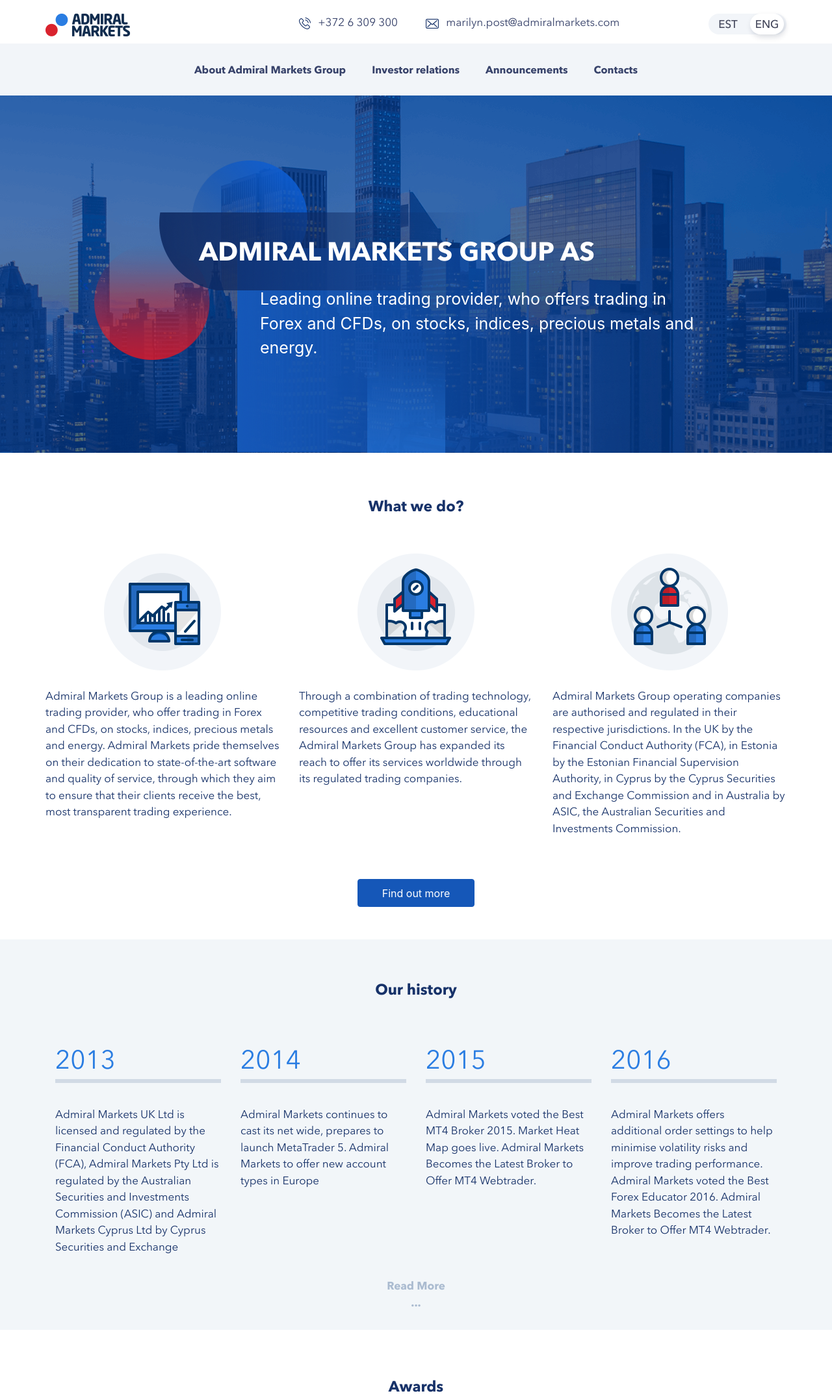
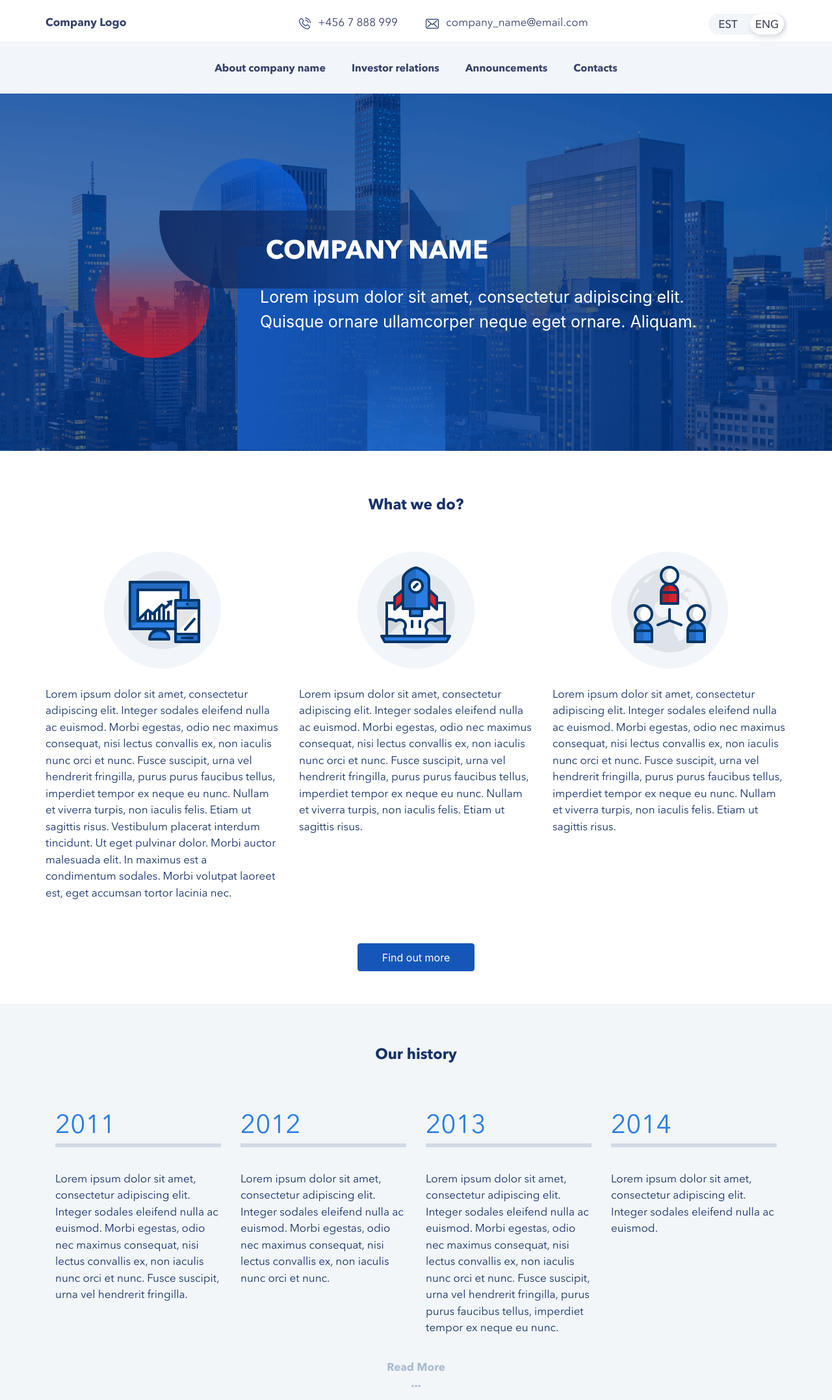
Before and after one commit to OleeeG1103/AdmiralMarket, a website: page src/index.html in a window 1280 px wide. Shown: the top 2155 px of the page at 65% size. Drawn offline with nearby package versions, Linux system fonts and the light colour scheme; files that its build step writes are made by us from their sources; files whose address does not match are found by name.

Commit message:
ReProject

```diff
--- a/src/index.html
+++ b/src/index.html
@@ -4,7 +4,7 @@
 <head>
     <meta charset="UTF-8">
     <meta name="viewport" content="width=device-width, initial-scale=1, maximum-scale=1">
-    <title>Admiral Market</title>
+    <title>Company Name</title>
     <script src="https://ajax.googleapis.com/ajax/libs/jquery/1.9.1/jquery.min.js"></script>
     <link rel="stylesheet" href="css/style.css">
 
@@ -14,17 +14,17 @@
 <div class="container header">
     <div class="row">
         <div class="col-xl-2 offset-xl-0 col-lg-2 offset-lg-0 col-md-3 offset-md-0 col-sm-4 col-5 offset-0 logo">
-            <a href="index.html"><img src="img/am-logo.png" alt="am-logo"></a>
+            <a href="index.html">Company Logo</a>
         </div>
 
         <div class="col-xl-2 offset-xl-2 col-lg-3 offset-lg-1 col-md-3 phone">
             <img src="img/phone.png" alt="phone">
-            <span>+372 6 309 300</span>
+            <span>+456 7 888 999</span>
         </div>
 
         <div class="col-xl-4 col-lg-4 col-md-4 email">
             <img src="img/email-ico.png" alt="email">
-            <span>marilyn.post@admiralmarkets.com</span>
+            <span>company_name@email.com</span>
         </div>
 
         <div class="col-xl-2 col-lg-2 col-md-2 language-wrapper">
@@ -48,7 +48,7 @@
 <div class="container-fluid navigation-wrapper">
     <div class="row">
         <div class="col-xl-8 offset-xl-2 col-lg-10 offset-lg-1 col-md-12 navigation">
-    <span class="navigation__item">About Admiral Markets Group
+    <span class="navigation__item">About company name
     <ul class="navigation__item-open">
         <a href="#"><li>item 1</li></a>
         <a href="#"><li>item 2</li></a>
@@ -78,10 +78,10 @@
                 <div class="blue-ring"></div>
                 <div class="red-ring"></div>
                 <div class="heading">
-                    <span>ADMIRAL MARKETS GROUP AS</span>
+                    <span>COMPANY NAME</span>
                 </div>
                 <div class="big-blue-box">
-                    <span>Leading online trading provider, who offers trading in Forex and CFDs, on stocks, indices, precious metals and energy. </span>
+                    <span>Lorem ipsum dolor sit amet, consectetur adipiscing elit. Quisque ornare ullamcorper neque eget ornare. Aliquam. </span>
                     <div class="small-blue-box"></div>
                 </div>
             </div>
@@ -102,9 +102,7 @@
                 <img src="img/am-profider-icon.png" alt="icon">
             </div>
             <div class="text">
-                <p>Admiral Markets Group is a leading online trading provider, who offer trading in Forex and CFDs, on stocks, indices, precious metals and energy.
-                    Admiral Markets pride themselves on their dedication to state-of-the-art software and quality of service, through which they aim to ensure that their clients receive the best, most transparent trading experience.
-                </p>
+                <p>Lorem ipsum dolor sit amet, consectetur adipiscing elit. Integer sodales eleifend nulla ac euismod. Morbi egestas, odio nec maximus consequat, nisi lectus convallis ex, non iaculis nunc orci et nunc. Fusce suscipit, urna vel hendrerit fringilla, purus purus faucibus tellus, imperdiet tempor ex neque eu nunc. Nullam et viverra turpis, non iaculis felis. Etiam ut sagittis risus. Vestibulum placerat interdum tincidunt. Ut eget pulvinar dolor. Morbi auctor malesuada elit. In maximus est a condimentum sodales. Morbi volutpat laoreet est, eget accumsan tortor lacinia nec.
             </div>
         </div>
         <div class="col-xl-4 offset-xl-0 col-lg-4 offset-lg-0 col-md-4 offset-md-0 col-10 offset-1 information__card">
@@ -112,8 +110,7 @@
                 <img src="img/am-technology-icon.png" alt="icon">
             </div>
             <div class="text">
-                <p>Through a combination of trading technology, competitive trading conditions, educational resources and excellent customer service,
-                    the Admiral Markets Group has expanded its reach to offer its services worldwide through its regulated trading companies.
+                <p>Lorem ipsum dolor sit amet, consectetur adipiscing elit. Integer sodales eleifend nulla ac euismod. Morbi egestas, odio nec maximus consequat, nisi lectus convallis ex, non iaculis nunc orci et nunc. Fusce suscipit, urna vel hendrerit fringilla, purus purus faucibus tellus, imperdiet tempor ex neque eu nunc. Nullam et viverra turpis, non iaculis felis. Etiam ut sagittis risus.
                 </p>
             </div>
         </div>
@@ -122,10 +119,7 @@
                 <img src="img/am-team-icon.png" alt="icon">
             </div>
             <div class="text">
-                <p>Admiral Markets Group operating companies are authorised and regulated in their
-                    respective jurisdictions. In the UK by the Financial Conduct Authority (FCA), in Estonia by the Estonian Financial Supervision
-                    Authority, in Cyprus by the Cyprus Securities and Exchange Commission and in Australia by ASIC, the Australian Securities and
-                    Investments Commission.
+                <p>Lorem ipsum dolor sit amet, consectetur adipiscing elit. Integer sodales eleifend nulla ac euismod. Morbi egestas, odio nec maximus consequat, nisi lectus convallis ex, non iaculis nunc orci et nunc. Fusce suscipit, urna vel hendrerit fringilla, purus purus faucibus tellus, imperdiet tempor ex neque eu nunc. Nullam et viverra turpis, non iaculis felis. Etiam ut sagittis risus.
                 </p>
             </div>
         </div>
@@ -149,14 +143,32 @@
         <div class="row">
             <div class="col-xl-3 col-lg-3 col-md-3 history__year">
                 <div class="history__year-title">
+                    <span>2011</span>
+                </div>
+                <div class="history__year-text">
+                    <span>
+                        Lorem ipsum dolor sit amet, consectetur adipiscing elit. Integer sodales eleifend nulla ac euismod. Morbi egestas, odio nec maximus consequat, nisi lectus convallis ex, non iaculis nunc orci et nunc. Fusce suscipit, urna vel hendrerit fringilla.
+                    </span>
+                </div>
+            </div>
+            <div class="col-xl-3 col-lg-3 col-md-3 history__year">
+                <div class="history__year-title">
+                    <span>2012</span>
+                </div>
+                <div class="history__year-text">
+                    <span>
+                        Lorem ipsum dolor sit amet, consectetur adipiscing elit. Integer sodales eleifend nulla ac euismod. Morbi egestas, odio nec maximus consequat, nisi lectus convallis ex, non iaculis nunc orci et nunc.
+                    </span>
+                </div>
+            </div>
+            <div class="col-xl-3 col-lg-3 col-md-3 history__year">
+                <div class="history__year-title">
                     <span>2013</span>
                 </div>
                 <div class="history__year-text">
-                    <span>
-                        Admiral Markets UK Ltd is licensed and regulated by the Financial
-                        Conduct Authority (FCA), Admiral Markets Pty Ltd is regulated by the Australian Securities and Investments Commission (ASIC) and
-                        Admiral Markets Cyprus Ltd by Cyprus Securities and Exchange
-                    </span>
+                   <span>
+                       Lorem ipsum dolor sit amet, consectetur adipiscing elit. Integer sodales eleifend nulla ac euismod. Morbi egestas, odio nec maximus consequat, nisi lectus convallis ex, non iaculis nunc orci et nunc. Fusce suscipit, urna vel hendrerit fringilla, purus purus faucibus tellus, imperdiet tempor ex neque eu nunc.
+                   </span>
                 </div>
             </div>
             <div class="col-xl-3 col-lg-3 col-md-3 history__year">
@@ -165,27 +177,7 @@
                 </div>
                 <div class="history__year-text">
                     <span>
-                        Admiral Markets continues to cast its net wide, prepares to launch MetaTrader 5. Admiral Markets to offer new account types in Europe
-                    </span>
-                </div>
-            </div>
-            <div class="col-xl-3 col-lg-3 col-md-3 history__year">
-                <div class="history__year-title">
-                    <span>2015</span>
-                </div>
-                <div class="history__year-text">
-                   <span>
-                       Admiral Markets voted the Best MT4 Broker 2015. Market Heat Map goes live. Admiral Markets Becomes the Latest Broker to Offer MT4 Webtrader.
-                   </span>
-                </div>
-            </div>
-            <div class="col-xl-3 col-lg-3 col-md-3 history__year">
-                <div class="history__year-title">
-                    <span>2016</span>
-                </div>
-                <div class="history__year-text">
-                    <span>
-                        Admiral Markets offers additional order settings to help minimise volatility risks and improve trading performance. Admiral Markets voted the Best Forex Educator 2016. Admiral Markets Becomes the Latest Broker to Offer MT4 Webtrader.
+                        Lorem ipsum dolor sit amet, consectetur adipiscing elit. Integer sodales eleifend nulla ac euismod.
                     </span>
                 </div>
             </div>
@@ -248,15 +240,12 @@
     <div class="container footer">
         <div class="row">
             <div class="col-xl-2 col-lg-2 col-md-3 col-sm-12 footer__logo">
-                <span>
-                <img src="img/am-footer-logo.png" alt="icon">
-                </span>
+                <a href="index.html">Company Logo</a>
             </div>
 
             <div class="col-xl-10 col-lg-10 col-md-9 col-sm-12 footer__text">
                 <span>
-                    Risk warning: Please note that various companies offering services under the trademark Admiral Markets are separate legal entities.
-The company, which is providing services under the Admiral Markets trademark in the country of your residence, may not be regulated by the above referred financial regulatory authorities.
+                    Lorem ipsum dolor sit amet, consectetur adipiscing elit. Integer sodales eleifend nulla ac euismod. Morbi egestas, odio nec maximus consequat, nisi lectus convallis ex, non iaculis nunc orci et nunc. Fusce suscipit, urna vel hendrerit fringilla, purus purus faucibus tellus, imperdiet tempor ex neque eu nunc.
                 </span>
             </div>
         </div>
@@ -280,7 +269,7 @@
                            <div class="card-header" id="headingOne">
                                <h5 class="mb-0">
                                    <button class="btn btn-link" type="button" data-toggle="collapse" data-target="#collapseOne" aria-expanded="false" aria-controls="collapseOne">
-                                       <span>About Admiral Markets Group</span><img src="img/open.svg">
+                                       <span>About company name</span><img src="img/open.svg">
                                    </button>
                                </h5>
                            </div>
@@ -325,10 +314,8 @@
                        </div>
                    </div>
                        </div></li>
-                    <li class="list-group-item">About Admiral Markets Group</li>
-                    <li class="list-group-item">Investor relations</li>
-                    <li class="list-group-item">Announcements</li>
-                    <li class="list-group-item">Contacts</li>
+                   <li class="list-group-item">Announcements</li>
+                   <li class="list-group-item">Contacts</li>
 
                 </ul>
             </div>
@@ -336,10 +323,10 @@
                 <ul class="list-group">
                     <li class="list-group-item">
                         <img src="img/phoneTell.svg" alt="phone">
-                        <span>+372 6 309 300</span></li>
+                        <span>+456 7 888 999</span></li>
                     <li class="list-group-item">
                         <img src="img/phoneEmail.svg" alt="email">
-                        <span>marilyn.post@admiralmarkets.com</span>
+                        <span>company_name@email.com</span>
                     </li>
                     <li class="list-group-item ">
                         <div class="language">
--- a/src/scss/_banner.scss
+++ b/src/scss/_banner.scss
@@ -50,7 +50,7 @@
       z-index: 1;
       font-family: $Bold;
       display: flex;
-      justify-content: flex-end;
+      justify-content: center;
       align-items: center;
       font-size: $banner-heading-fs;
       color: $banner-color;
--- a/src/scss/_footer.scss
+++ b/src/scss/_footer.scss
@@ -13,5 +13,10 @@
   &__logo {
     display: flex;
     align-items: center;
+    a {
+      text-decoration: none;
+      color: #FFFFFF;
+      font-family: $Bold;
+    }
   }
 }
--- a/src/scss/_media.scss
+++ b/src/scss/_media.scss
@@ -69,7 +69,6 @@
         width: auto;
         right: 10px;
         left: 20px;
-        justify-content: center;
         font-size: 25px;
         padding-bottom: 20px;
         padding-left: 50px;
--- a/src/scss/_phoneNavigation.scss
+++ b/src/scss/_phoneNavigation.scss
@@ -79,6 +79,7 @@
         font-size: 17px;
         display: flex;
         justify-content: space-between;
+        align-items: center;
         width: 100%;
 
         img {
--- a/src/scss/header.scss
+++ b/src/scss/header.scss
@@ -1,6 +1,14 @@
 .header {
   padding: 21px 0 11px 0;
   font-size: $header-fs;
+
+  .logo {
+    a {
+      text-decoration: none;
+      color: $header-color;
+      font-family: $Bold;
+    }
+  }
 
   .header__contact {
     height: 47px;
```
